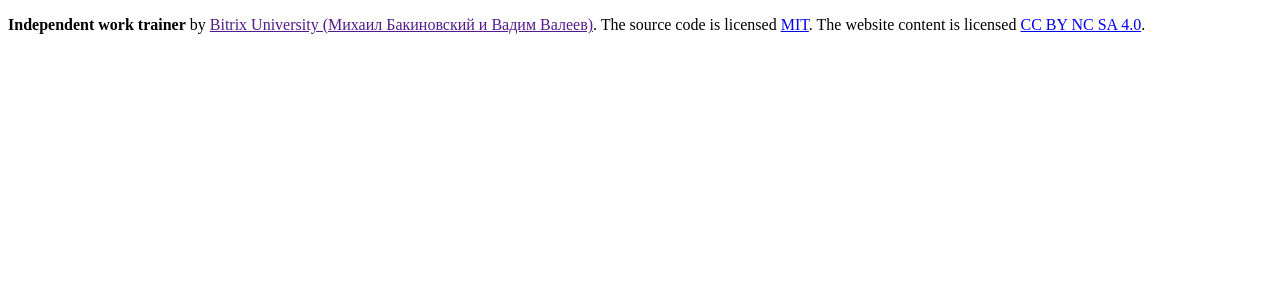
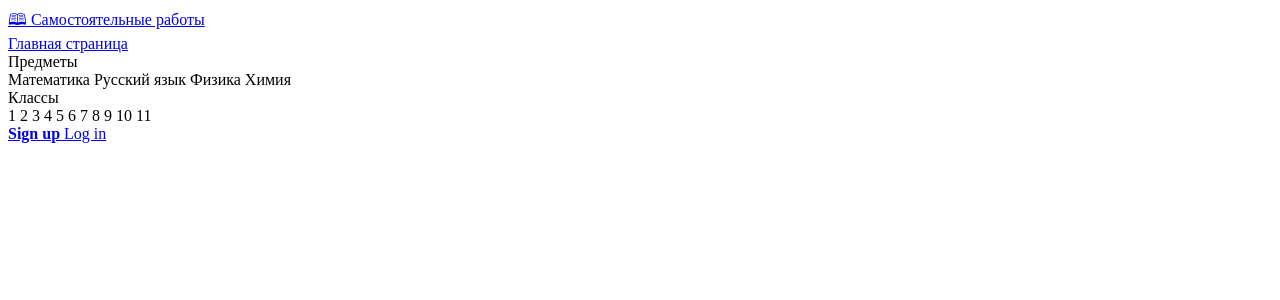
Before and after one commit to kakrys/School-Helper, a PHP site: template install/templates/independent/header.php in a window 1280 px wide. Shown: the top 300 px of the page. Run offline with PHP 8.4, Linux system fonts and the light colour scheme; the template is opened without the code that fills it, so the values that code supplies are empty; some libraries are stand-ins or nearby versions.

Commit message:
added header

```diff
--- a/install/templates/independent/header.php
+++ b/install/templates/independent/header.php
@@ -10,7 +10,9 @@
 	<meta name="viewport"
 		  content="width=device-width, user-scalable=no, initial-scale=1.0, maximum-scale=1.0, minimum-scale=1.0">
 	<meta http-equiv="X-UA-Compatible" content="ie=edge">
+
 	<title><?php $APPLICATION->ShowTitle(); ?></title>
+
 
 	<?php
 	$APPLICATION->ShowHead();
@@ -20,12 +22,104 @@
 <?php $APPLICATION->ShowPanel(); ?>
 
 <section class="section">
-	<div class="content has-text-centered">
-		<p>
-			<strong>Independent work trainer</strong> by <a href="">Bitrix University (Михаил Бакиновский и Вадим Валеев)</a>. The source code is licensed
-			<a href="http://opensource.org/licenses/mit-license.php">MIT</a>. The website content
-			is licensed <a href="http://creativecommons.org/licenses/by-nc-sa/4.0/">CC BY NC SA 4.0</a>.
-		</p>
+	<div class="container">
+		<nav class="navbar has-shadow" role="navigation" aria-label="main navigation">
+			<div class="navbar-brand">
+				<a class="navbar-item has-text-weight-semibold is-size-4 logo" href="/">
+					<span class="has-text-link">🕮</span> Самостоятельные работы
+				</a>
+
+				<a role="button" class="navbar-burger" aria-label="menu" aria-expanded="false" data-target="navbarBasicExample">
+					<span aria-hidden="true"></span>
+					<span aria-hidden="true"></span>
+					<span aria-hidden="true"></span>
+				</a>
+			</div>
+
+			<div id="navbarBasicExample" class="navbar-menu">
+				<div class="navbar-start">
+					<a class="navbar-item" href="/">
+						Главная страница
+					</a>
+
+					<div class="navbar-item has-dropdown is-hoverable">
+						<a class="navbar-link">
+							Предметы
+						</a>
+
+						<div class="navbar-dropdown">
+							<a class="navbar-item">
+								Математика
+							</a>
+							<a class="navbar-item">
+								Русский язык
+							</a>
+							<a class="navbar-item">
+								Физика
+							</a>
+							<a class="navbar-item">
+								Химия
+							</a>
+						</div>
+					</div>
+
+					<div class="navbar-item has-dropdown is-hoverable">
+						<a class="navbar-link">
+							Классы
+						</a>
+
+						<div class="navbar-dropdown">
+							<a class="navbar-item">
+								1
+							</a>
+							<a class="navbar-item">
+								2
+							</a>
+							<a class="navbar-item">
+								3
+							</a>
+							<a class="navbar-item">
+								4
+							</a>
+							<a class="navbar-item">
+								5
+							</a>
+							<a class="navbar-item">
+								6
+							</a>
+							<a class="navbar-item">
+								7
+							</a>
+							<a class="navbar-item">
+								8
+							</a>
+							<a class="navbar-item">
+								9
+							</a>
+							<a class="navbar-item">
+								10
+							</a>
+							<a class="navbar-item">
+								11
+							</a>
+						</div>
+					</div>
+				</div>
+
+				<div class="navbar-end">
+					<div class="navbar-item">
+						<div class="buttons">
+							<a class="button is-link" href="/register">
+								<strong>Sign up</strong>
+							</a>
+							<a class="button is-info" href="/login">
+								Log in
+							</a>
+						</div>
+					</div>
+				</div>
+			</div>
+		</nav>
 	</div>
 </section>
 
--- a/views/register.php
+++ b/views/register.php
@@ -11,9 +11,9 @@
 		<div class="hero-body">
 			<div class="container has-text-centered">
 				<div class="column is-4 is-offset-4">
-					<h3 class="title has-text-black">Login</h3>
+					<h3 class="title has-text-black">Register</h3>
 					<hr class="login-hr">
-					<p class="subtitle has-text-black">Please login to proceed.</p>
+					<p class="subtitle has-text-black">Please register to proceed.</p>
 					<div class="box">
 						<form>
 							<div class="field">
```
Also changed, not shown: .settings.php (added, +9 -0 lines).
